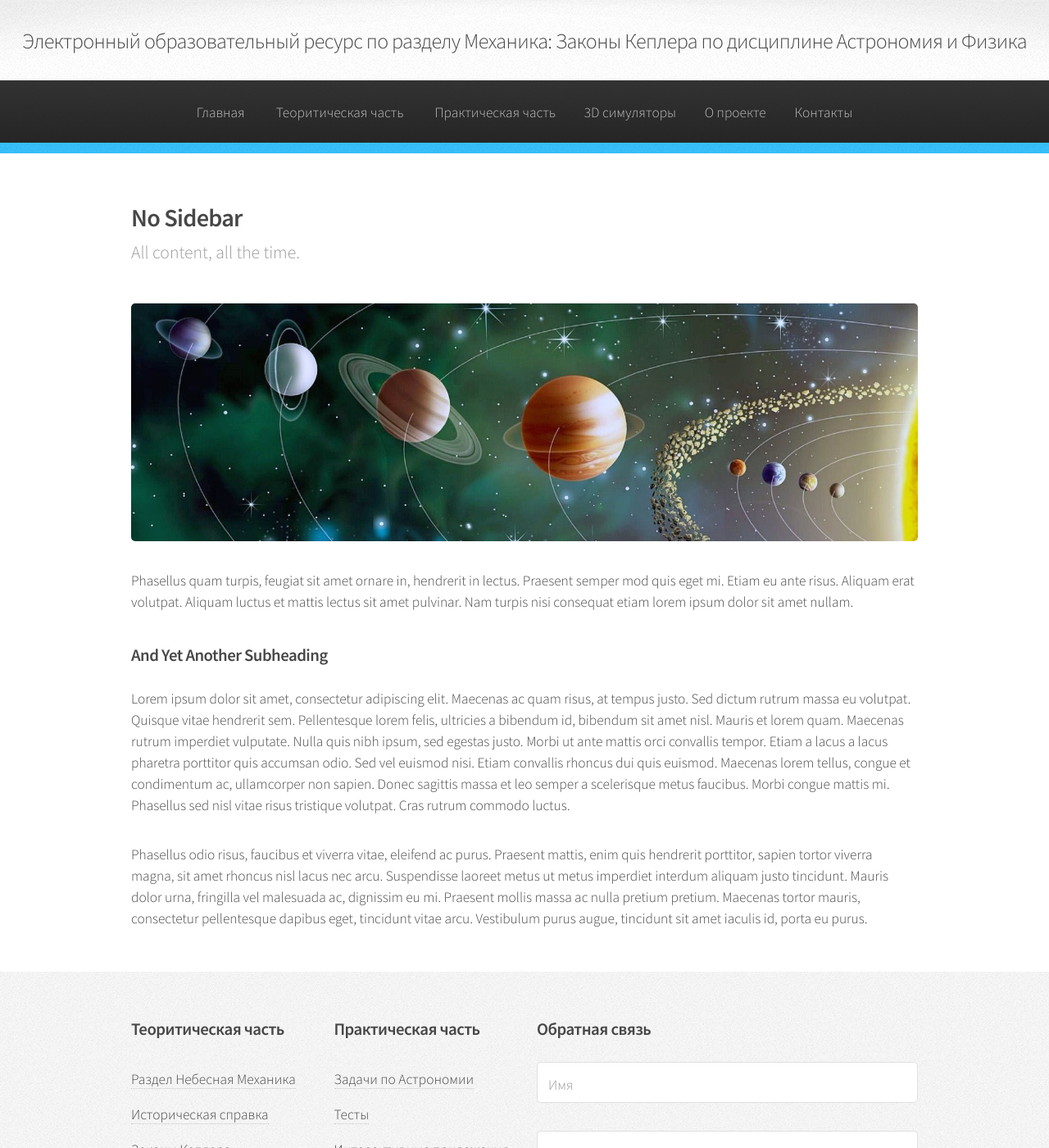
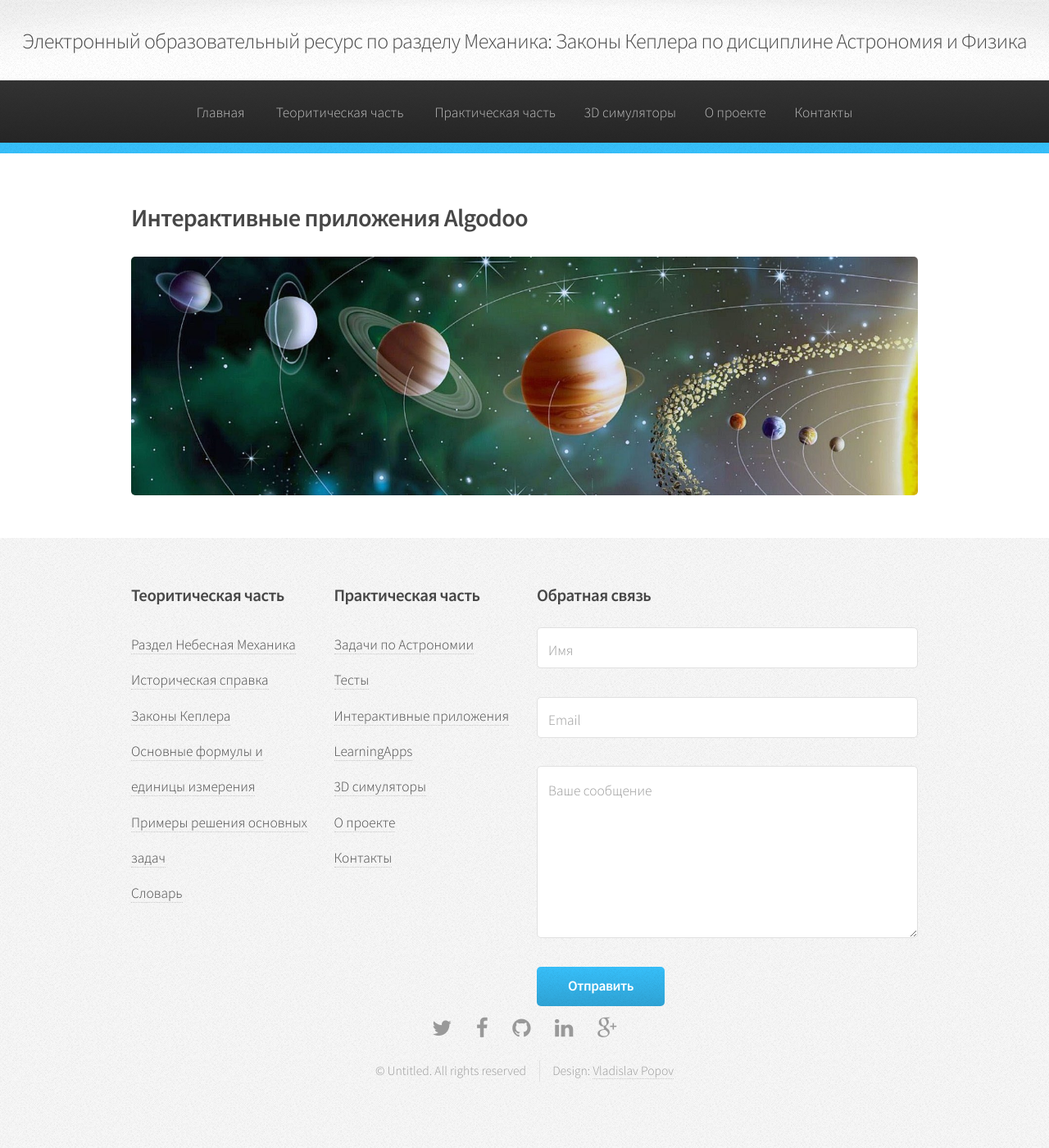
Before and after one commit to VlPop/VlPop.github.io, a Jekyll site: the page built from 2P_Practic_Algodoo.html, in a window 1280 px wide and 1400 px high. Shown: the whole window at 82% size. Built offline with Jekyll 4.4.1, drawn with Linux system fonts in a browser that asks for light colours.

Commit message:
Update 2P_Practic_Algodoo.html

```diff
--- a/2P_Practic_Algodoo.html
+++ b/2P_Practic_Algodoo.html
@@ -12,33 +12,10 @@ layout: default
 
 					<article>
 						<header>
-							<h2>No Sidebar</h2>
-							<p>All content, all the time.</p>
+							<h2>Интерактивные приложения Algodoo</h2>
+							<p></p>
 						</header>
-
 						<span class="image featured"><img src="{{ site.baseurl }}/assets/images/banner.jpg" alt="" /></span>
-
-						<p>Phasellus quam turpis, feugiat sit amet ornare in, hendrerit in lectus.
-						Praesent semper mod quis eget mi. Etiam eu ante risus. Aliquam erat volutpat.
-						Aliquam luctus et mattis lectus sit amet pulvinar. Nam turpis nisi
-						consequat etiam lorem ipsum dolor sit amet nullam.</p>
-
-						<h3>And Yet Another Subheading</h3>
-						<p>Lorem ipsum dolor sit amet, consectetur adipiscing elit. Maecenas ac quam risus, at tempus
-						justo. Sed dictum rutrum massa eu volutpat. Quisque vitae hendrerit sem. Pellentesque lorem felis,
-						ultricies a bibendum id, bibendum sit amet nisl. Mauris et lorem quam. Maecenas rutrum imperdiet
-						vulputate. Nulla quis nibh ipsum, sed egestas justo. Morbi ut ante mattis orci convallis tempor.
-						Etiam a lacus a lacus pharetra porttitor quis accumsan odio. Sed vel euismod nisi. Etiam convallis
-						rhoncus dui quis euismod. Maecenas lorem tellus, congue et condimentum ac, ullamcorper non sapien.
-						Donec sagittis massa et leo semper a scelerisque metus faucibus. Morbi congue mattis mi.
-						Phasellus sed nisl vitae risus tristique volutpat. Cras rutrum commodo luctus.</p>
-
-						<p>Phasellus odio risus, faucibus et viverra vitae, eleifend ac purus. Praesent mattis, enim
-						quis hendrerit porttitor, sapien tortor viverra magna, sit amet rhoncus nisl lacus nec arcu.
-						Suspendisse laoreet metus ut metus imperdiet interdum aliquam justo tincidunt. Mauris dolor urna,
-						fringilla vel malesuada ac, dignissim eu mi. Praesent mollis massa ac nulla pretium pretium.
-						Maecenas tortor mauris, consectetur pellentesque dapibus eget, tincidunt vitae arcu.
-						Vestibulum purus augue, tincidunt sit amet iaculis id, porta eu purus.</p>
 					</article>
 
 			</div>
```
